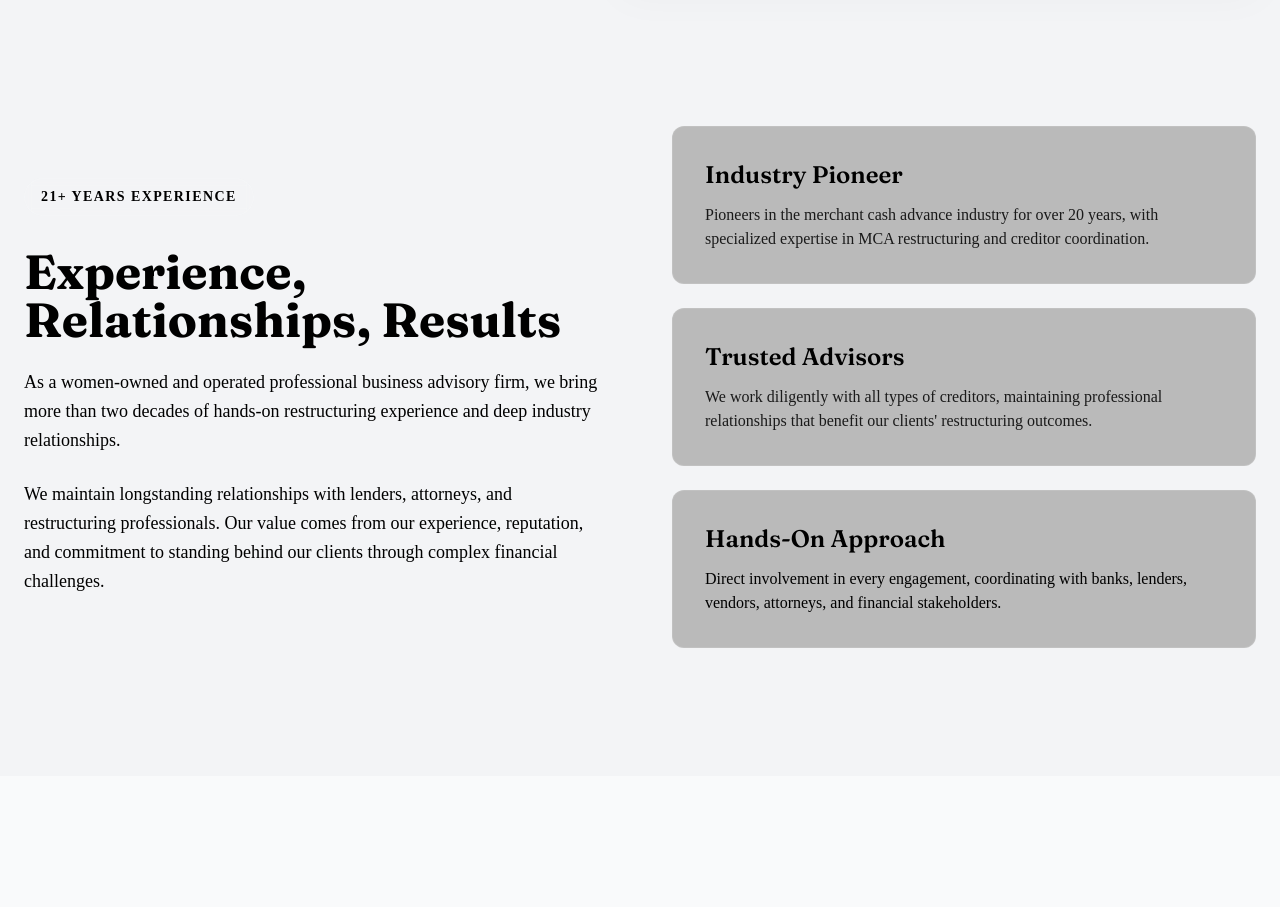
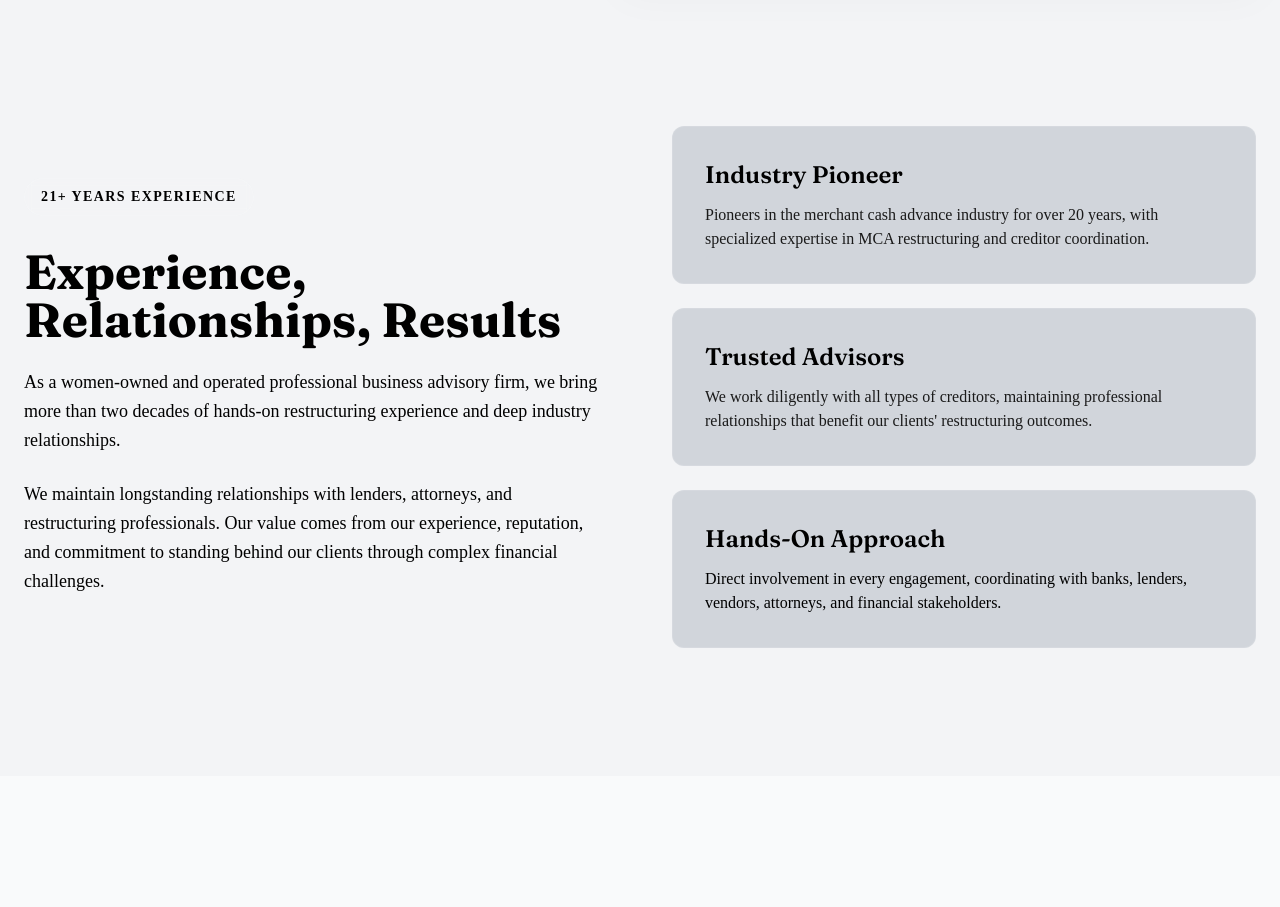
Before and after one commit to samknows9999/sg-054d5103-85fc-4583-be9c-e577d71113a8-1779968500, a Next.js app: page / in a window 1280 px wide. Shown: the part 2580-3487 px from the top of the page. Built offline with nearby package versions, Linux system fonts and the light colour scheme.

Commit message:
Update src/pages/index.tsx

```diff
--- a/src/pages/index.tsx
+++ b/src/pages/index.tsx
@@ -240,19 +240,19 @@ export default function Home() {
                 </p>
               </div>
               <div className="space-y-6">
-                <div className="p-8 rounded-xl bg-white/5 border border-white/10 backdrop-blur-sm hover:bg-white/10 transition-colors" style={{ backgroundColor: "#bababa", backgroundImage: "none" }}>
+                <div className="p-8 rounded-xl bg-white/5 border border-white/10 backdrop-blur-sm hover:bg-white/10 transition-colors" style={{ backgroundColor: "#d1d5db", backgroundImage: "none" }}>
                   <h3 className="font-serif text-2xl font-semibold mb-3 text-white" style={{ color: "#000000" }}>Industry Pioneer</h3>
                   <p className="text-gray-400 font-light" style={{ color: "#1a1a1a" }}>
                     Pioneers in the merchant cash advance industry for over 20 years, with specialized expertise in MCA restructuring and creditor coordination.
                   </p>
                 </div>
-                <div className="p-8 rounded-xl bg-white/5 border border-white/10 backdrop-blur-sm hover:bg-white/10 transition-colors" style={{ backgroundColor: "#bababa", backgroundImage: "none" }}>
+                <div className="p-8 rounded-xl bg-white/5 border border-white/10 backdrop-blur-sm hover:bg-white/10 transition-colors" style={{ backgroundColor: "#d1d5db", backgroundImage: "none" }}>
                   <h3 className="font-serif text-2xl font-semibold mb-3 text-white" style={{ color: "#000000" }}>Trusted Advisors</h3>
                   <p className="text-gray-400 font-light" style={{ color: "#1a1a1a" }}>
                     We work diligently with all types of creditors, maintaining professional relationships that benefit our clients' restructuring outcomes.
                   </p>
                 </div>
-                <div className="p-8 rounded-xl bg-white/5 border border-white/10 backdrop-blur-sm hover:bg-white/10 transition-colors" style={{ backgroundColor: "#bababa", backgroundImage: "none" }}>
+                <div className="p-8 rounded-xl bg-white/5 border border-white/10 backdrop-blur-sm hover:bg-white/10 transition-colors" style={{ backgroundColor: "#d1d5db", backgroundImage: "none" }}>
                   <h3 className="font-serif text-2xl font-semibold mb-3 text-white" style={{ color: "#000000" }}>Hands-On Approach</h3>
                   <p className="text-gray-400 font-light" style={{ color: "#000000" }}>
                     Direct involvement in every engagement, coordinating with banks, lenders, vendors, attorneys, and financial stakeholders.
```
